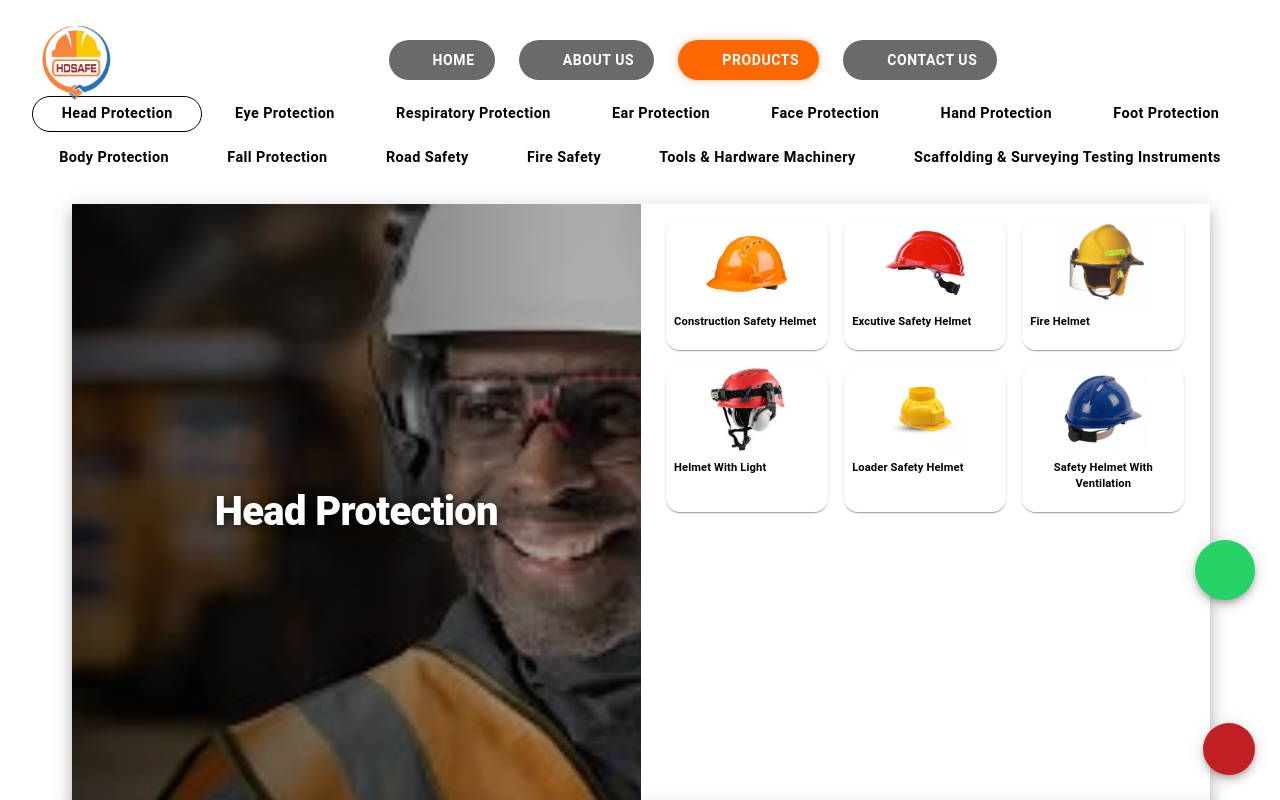
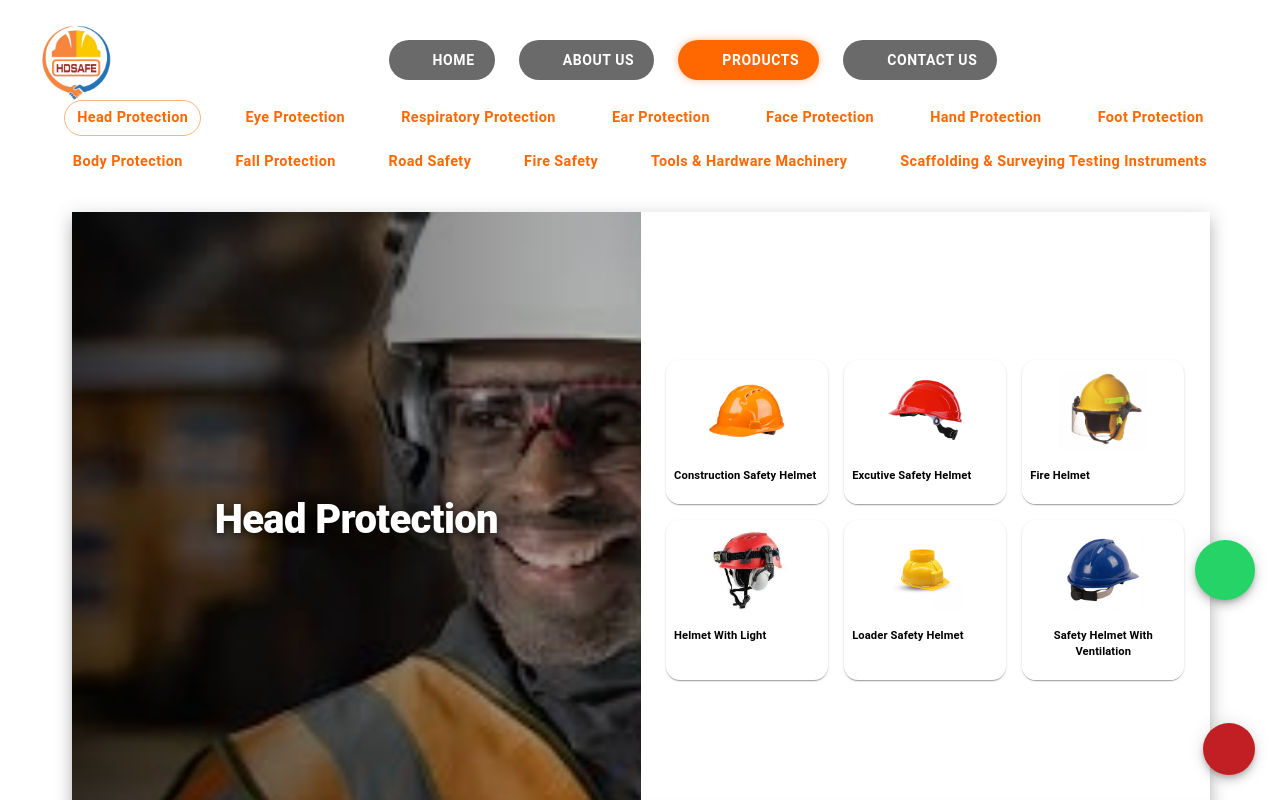
Before and after one commit to rajanalibabaa/HD_Safe, a React (Vite) app in the folder hd_safe/: page /products in a window 1280 px wide. Shown: the top 800 px of the page. Built offline with nearby package versions, Linux system fonts and the light colour scheme; some icons are missing.

Commit message:
product page

```diff
--- a/hd_safe/src/Components/ProductComponent/AllProductDatas.jsx
+++ b/hd_safe/src/Components/ProductComponent/AllProductDatas.jsx
@@ -68,7 +68,10 @@ const scrollToCategory = (categoryId) => {
            sx={{
   display: 'flex',
   flexDirection: { xs: 'column', lg: isEven ? 'row' : 'row-reverse' },
-              alignItems: { xs: 'flex-start', lg: 'flex-start' },
+
+  /* ✅ Center content properly */
+  alignItems: { xs: 'stretch', lg: 'center' },
+
   opacity: 0,
   animation: 'fadeInUp 0.8s ease-out forwards',
   animationDelay: `${index * 0.3}s`,
@@ -76,25 +79,28 @@ const scrollToCategory = (categoryId) => {
     from: { opacity: 0, transform: 'translateY(50px)' },
     to: { opacity: 1, transform: 'translateY(0)' },
   },
-              scrollMarginTop: '80px', // Adjust this based on your navbar height
+
+  scrollMarginTop: '80px',
   position: 'relative',
   transition: 'all 0.5s ease',
 
-              '&::before': {
-                content: '""',
-                display: 'grid',
-                position: 'absolute',
-                top: '-80px', // Matches scrollMarginTop
-                height: '100px',
-                width: '80%',
-                pointerEvents: 'none',
+  bgcolor: 'white',
+  boxShadow: 10,
+
+  /* ✅ RESPONSIVE WIDTH + CENTERING */
+  width: {
+    xs: '100%',
+    sm: '94%',
+    md: '92%',
+    lg: '90%',
   },
-              bgcolor:"white", boxShadow:10,
-              // borderRadius:10,
-              width:"90%",
-              ml:{xs:2.5, sm:2, md:8},
-              mb:-5
+
+  mx: { xs: 'auto', sm: 'auto', md: 'auto' }, // ✅ CENTER ON TABLET
+  ml: { lg: 8 }, // only desktop offset (optional)
+
+  mb: -5,
 }}
+
           >
             {/* Hero Image + Text Card */}
             <Box sx={{ flex: 1, width: '100%', maxWidth: { lg: '100%' }, }} >
--- a/hd_safe/src/Components/ProductComponent/ProductDataCard.jsx
+++ b/hd_safe/src/Components/ProductComponent/ProductDataCard.jsx
@@ -115,15 +115,15 @@ const ProductDataCard = ({
           overflowX: 'auto',
           overflowY: 'hidden',
           py: {
-            xs: 2,    // Mobile: 16px
+            xs: 1,    // Mobile: 16px
             sm: 3     // Tablet: 24px
           },
           px: {
-            xs: 2,    // Mobile: 16px
+            xs: 1,    // Mobile: 16px
             sm: 3     // Tablet: 24px
           },
           gap: {
-            xs: 2,    // Mobile: 16px gap
+            xs: 1,    // Mobile: 16px gap
             sm: 3     // Tablet: 24px gap
           },
           bgcolor: '#fafafa',
@@ -165,27 +165,28 @@ const ProductDataCard = ({
               },
             }}
           >
-            <Box sx={{
-              position: 'relative',
-              paddingTop: '75%',
-              overflow: 'hidden'
-            }}>
+           <Box
+  sx={{
+    height: 210,
+    display: 'flex',
+    alignItems: 'center',
+    justifyContent: 'center',
+    overflow: 'hidden',
+  }}
+>
   <CardMedia
     component="img"
     image={product.image}
     alt={product.name}
     loading="lazy"
     sx={{
-                  position: 'absolute',
-                  top: 0,
-                  left: 0,
-                  width: '100%',
-                  height: '100%',
-                  objectFit: 'cover',
-                  transition: 'transform 0.5s ease'
+      maxWidth: '80%',
+      maxHeight: '80%',
+      objectFit: 'contain',
     }}
   />
 </Box>
+
             <CardContent sx={{
               p: {
                 xs: 2,
@@ -196,6 +197,7 @@ const ProductDataCard = ({
                 sm: '20px !important'
               },
               bgcolor: 'white',
+              textAlign: 'center',
               flexGrow: 1,
               display: 'flex',
               flexDirection: 'column',
@@ -241,6 +243,9 @@ const ProductDataCard = ({
             lg: 2,      // Desktop: 16px
             xl: 2.5     // Large Desktop: 20px
           },
+
+    justifyContent: 'center',
+    alignItems: 'center',
           // bgcolor: '#fafafa',
           '&::-webkit-scrollbar': {
             width: {
@@ -267,14 +272,14 @@ const ProductDataCard = ({
           sx={{
             display: 'grid',
             gridTemplateColumns: {
-              md: 'repeat(3, 1fr)',   // Laptop: 3 columns
-              lg: 'repeat(3, 1fr)',   // Desktop: 2 columns
-              xl: 'repeat(3, 1fr)'    // Large Desktop: 3 columns
+              md: 'repeat(3, 1fr)',
+              lg: 'repeat(3, 1fr)',
+              xl: 'repeat(3, 1fr)'
             },
             gap: {
-              md: 2.5,    // Laptop: 20px
-              lg: 2,      // Desktop: 24px
-              xl: 3.5     // Large Desktop: 28px
+              md: 2.5,
+              lg: 2,
+              xl: 3.5
             },
           }}
         >
@@ -292,40 +297,37 @@ const ProductDataCard = ({
                 cursor: 'pointer',
                 '&:hover': {
                   transform: {
-                    md: 'translateY(-6px) scale(1.03)',
+                    md: 'translateY(-5px) scale(1)',
                     lg: 'translateY(-8px) scale(1.04)',
                     xl: 'translateY(-10px) scale(1.05)'
                   },
-                  boxShadow: {
-                    md: '0 15px 35px rgba(0,0,0,0.15)',
-                    lg: '0 20px 45px rgba(0,0,0,0.18)',
-                    xl: '0 25px 50px rgba(0,0,0,0.20)'
-                  },
+
                 },
               }}
             >
-              <Box sx={{
-                position: 'relative',
-                paddingTop: '53%',
-                overflow: 'hidden'
-              }}>
+            <Box
+  sx={{
+    height: 100,
+    display: 'flex',
+    alignItems: 'center',
+    justifyContent: 'center',
+    overflow: 'hidden',
+  }}
+>
   <CardMedia
     component="img"
     image={product.image}
     alt={product.name}
     loading="lazy"
     sx={{
-                    position: 'absolute',
-                    top: 0,
-                    left: 0,
-                    width: '100%',
-                    height: '100%',
+      maxWidth: '80%',
+      maxHeight: '80%',
       objectFit: 'contain',
-                    transition: 'transform 0.5s ease'
-
     }}
   />
 </Box>
+
+
               <CardContent sx={{
                 p: {
                   md: 2,
@@ -344,6 +346,7 @@ const ProductDataCard = ({
                   fontWeight={600}
                   color="text.primary"
                   sx={{
+                    textAlign: 'center',
                     fontSize: {
                       md: '0.875rem',
                       lg: '0.7rem',
@@ -351,7 +354,6 @@ const ProductDataCard = ({
                     },
                     display: '-webkit-box',
                     WebkitLineClamp: 2,
-                    // WebkitBoxOrient: 'vertical',
                     overflow: 'hidden',
                     textOverflow: 'ellipsis',
                     textAlign:'center'
--- a/hd_safe/src/Components/ProductComponent/ServiceNavBar.jsx
+++ b/hd_safe/src/Components/ProductComponent/ServiceNavBar.jsx
@@ -2,21 +2,21 @@ import React, { useState } from 'react';
 import {
   Box,
   Button,
-  Fab,
   Typography,
   IconButton,
   Drawer,
   useMediaQuery,
   useTheme,
 } from '@mui/material';
-import KeyboardArrowUpIcon from '@mui/icons-material/KeyboardArrowUp';
 import CloseIcon from '@mui/icons-material/Close';
+import FilterAltOutlinedIcon from '@mui/icons-material/FilterAltOutlined';
+
+/* ===================== DESKTOP NAVBAR (UNCHANGED UI) ===================== */
 
 const DesktopNavBar = ({ buttonLabels, scrollToSection }) => {
   const [activeCategory, setActiveCategory] = useState(1);
 
   const handleCategoryClick = (categoryId, label) => {
-    console.log(`Category clicked: ${label} (ID: ${categoryId})`);
     setActiveCategory(categoryId);
     scrollToSection?.(categoryId);
   };
@@ -29,54 +29,39 @@ const DesktopNavBar = ({ buttonLabels, scrollToSection }) => {
       sx={{
         width: '100%',
         px: { xs: 1, lg: 4 },
-        py: 2,
+        minHeight: 120,
         bgcolor: '#ffffff7e',
-        position: 'static',
-        top: 62,
+        display: 'flex',
+        alignItems: 'center',
+        justifyContent: 'center',
         zIndex: 1100,
-        boxSizing: 'border-box',
-        display: 'flex',
-        flexDirection: 'column',
-        alignItems: 'center',
       }}
     >
-      {/* First Row - Full width, evenly distributed */}
-      <Box sx={{
+      <Box sx={{ width: '100%' }}>
+        {/* First Row */}
+        <Box
+          sx={{
             display: 'flex',
             width: '100%',
             justifyContent: 'space-evenly',
             alignItems: 'center',
-        gap: 0.5,
             mb: 1,
-        flexWrap: 'nowrap',
-      }}>
+          }}
+        >
           {firstRowLabels.map((label, index) => {
             const categoryId = index + 1;
             return (
               <Button
-              key={`${label}-${index}`}
+                key={index}
                 variant={activeCategory === categoryId ? 'outlined' : 'text'}
-              color="black"
                 onClick={() => handleCategoryClick(categoryId, label)}
                 sx={{
-                flex: '1 1 auto',
-                minWidth: 'fit-content',
-                maxWidth: '100%',
                   height: 36,
-                whiteSpace: 'nowrap',
                   px: 1.5,
+                  borderRadius: '25px',
                   fontWeight: activeCategory === categoryId ? 700 : 600,
-                borderRadius: '25px',
                   textTransform: 'none',
-                fontSize: '0.90rem',
-                // boxShadow: activeCategory === categoryId ? 4 : 1,
-                // border: activeCategory === categoryId ? 'none' : '2px solid',
-                // borderColor: 'primary.main',
-                // transition: 'all 0.3s ease',
-                // '&:hover': {
-                //   boxShadow: 5,
-                //   transform: 'translateY(-1px)',
-                // },
+                  fontSize: '0.9rem',
                 }}
               >
                 {label}
@@ -85,42 +70,29 @@ const DesktopNavBar = ({ buttonLabels, scrollToSection }) => {
           })}
         </Box>
 
-      {/* Second Row - Full width, evenly distributed */}
-      <Box sx={{
+        {/* Second Row */}
+        <Box
+          sx={{
             display: 'flex',
             width: '100%',
             justifyContent: 'space-evenly',
             alignItems: 'center',
-        gap: 0.5,
-        flexWrap: 'nowrap',
-      }}>
+          }}
+        >
           {secondRowLabels.map((label, index) => {
             const categoryId = firstRowLabels.length + index + 1;
             return (
               <Button
-              key={`${label}-${firstRowLabels.length + index}`}
+                key={index}
                 variant={activeCategory === categoryId ? 'outlined' : 'text'}
-              color="black"
                 onClick={() => handleCategoryClick(categoryId, label)}
                 sx={{
-                flex: '1 1 auto',
-                minWidth: 'fit-content',
-                maxWidth: '100%',
                   height: 36,
-                whiteSpace: 'nowrap',
                   px: 1.5,
+                  borderRadius: '25px',
                   fontWeight: activeCategory === categoryId ? 700 : 600,
-                borderRadius: '25px',
                   textTransform: 'none',
-                fontSize: '0.90rem',
-                // boxShadow: activeCategory === categoryId ? 4 : 1,
-                // border: activeCategory === categoryId ? 'none' : '2px solid',
-                // borderColor: 'primary.main',
-                // transition: 'all 0.3s ease',
-                // '&:hover': {
-                //   boxShadow: 5,
-                //   transform: 'translateY(-1px)',
-                // },
+                  fontSize: '0.9rem',
                 }}
               >
                 {label}
@@ -129,120 +101,117 @@ const DesktopNavBar = ({ buttonLabels, scrollToSection }) => {
           })}
         </Box>
       </Box>
+    </Box>
   );
 };
 
-// === MobileDrawer Component ===
-const MobileDrawer = ({ buttonLabels, drawerOpen, setDrawerOpen, scrollToSection }) => {
-  const [activeCategory, setActiveCategory] = useState(1);
 
-  const handleCategoryClick = (categoryId, label) => {
-    console.log(`Category clicked: ${label} (ID: ${categoryId})`);
-    setActiveCategory(categoryId);
-    scrollToSection?.(categoryId);
-    setDrawerOpen(false);
-  };
-
-  return (
-    <>
-      <Fab
-        color="primary"
-        aria-label="open categories"
-        onClick={() => setDrawerOpen(true)}
+const MobileFilterBar = ({ onOpen }) => (
+  <Box
     sx={{
-          position: 'fixed',
-          bottom: { xs: 20, sm: 30 },
-          left: '50%',
-          transform: 'translateX(-50%)',
-          zIndex: 1300,
-          width: { xs: 56, sm: 64 },
-          height: { xs: 56, sm: 64 },
-          boxShadow: 6,
-          '&:hover': { transform: 'translateX(-50%) scale(1.1)', boxShadow: 10 },
-          transition: 'all 0.3s ease',
+      position: 'sticky',
+      top: 64,
+      zIndex: 1200,
+      bgcolor: '#fff',
+      px: 2,
+      py: 1,
+      display: 'flex',
+      justifyContent: 'space-between',
+      alignItems: 'center',
+      boxShadow: '0 2px 6px rgba(0,0,0,0.08)',
     }}
   >
-        <KeyboardArrowUpIcon sx={{ fontSize: { xs: 28, sm: 32 } }} />
-      </Fab>
+    <Typography fontWeight={700} sx={{fontSize:"30px"}}>Products</Typography>
 
+    <Button
+      variant="outlined"
+      startIcon={<FilterAltOutlinedIcon />}
+      onClick={onOpen}
+      sx={{
+        borderRadius: 2,
+        textTransform: 'none',
+        fontWeight: 600,
+      }}
+    >
+      Filter
+    </Button>
+  </Box>
+);
+
+/* ===================== MOBILE FILTER PANEL ===================== */
+
+const MobileFilterPanel = ({
+  open,
+  onClose,
+  buttonLabels,
+  scrollToSection,
+}) => {
+  return (
     <Drawer
-        anchor="bottom"
-        open={drawerOpen}
-        onClose={() => setDrawerOpen(false)}
+      anchor="right"
+      open={open}
+      onClose={onClose}
       PaperProps={{
         sx: {
-            borderTopLeftRadius: 24,
-            borderTopRightRadius: 24,
-            maxHeight: '85vh',
+          width: '85%',
+          maxWidth: 320,
+          px: 2,
           py: 2,
-            px: 2,
-            bgcolor: 'background.paper',
         },
       }}
     >
-        <Box sx={{ display: 'flex', justifyContent: 'space-between', alignItems: 'center', px: 2, mb: 2 }}>
-          <Typography variant="h6" fontWeight={700} color="primary">
-            All Categories
-          </Typography>
-          <IconButton onClick={() => setDrawerOpen(false)}>
+      {/* Header */}
+      <Box
+        sx={{
+          display: 'flex',
+          justifyContent: 'space-between',
+          alignItems: 'center',
+          mb: 2,
+        }}
+      >
+        <Typography fontWeight={700}>Filter</Typography>
+        <IconButton onClick={onClose}>
           <CloseIcon />
         </IconButton>
       </Box>
 
+      {/* Category List */}
+      <Typography fontWeight={600} mb={1}>
+        Categories
+      </Typography>
+
+      <Box>
+        {buttonLabels.map((label, index) => (
           <Box
+            key={index}
+            onClick={() => {
+              scrollToSection?.(index + 1);
+              onClose();
+            }}
             sx={{
-            display: 'grid',
-            gridTemplateColumns: 'repeat(2, 1fr)',
-            gap: 2,
-            px: 2,
-            pb: 10,
-            overflowY: 'auto',
-            maxHeight: '70vh',
-            '&::-webkit-scrollbar': { width: '6px' },
-            '&::-webkit-scrollbar-track': { background: '#f1f1f1', borderRadius: '10px' },
-            '&::-webkit-scrollbar-thumb': { background: '#c1c1c1', borderRadius: '10px' },
-          }}
-        >
-          {buttonLabels.map((label, index) => {
-            const categoryId = index + 1;
-            return (
-              <Button
-                key={index}
-                variant={activeCategory === categoryId ? 'contained' : 'outlined'}
-                color="primary"
-                onClick={() => handleCategoryClick(categoryId, label)}
-                sx={{
-                  height: { xs: 70, sm: 80 },
-                  borderRadius: 3,
-                  fontWeight: activeCategory === categoryId ? 700 : 600,
-                  fontSize: { xs: '0.75rem', sm: '0.85rem' },
-                  textTransform: 'none',
-                  boxShadow: activeCategory === categoryId ? 3 : 1,
-                  border: activeCategory === categoryId ? 'none' : '2px solid',
-                  borderColor: 'primary.main',
+              py: 1.3,
+              borderBottom: '1px solid #eee',
+              cursor: 'pointer',
+              fontSize: '0.95rem',
               '&:hover': {
-                    boxShadow: 5,
-                    transform: 'translateY(-2px)',
-                    bgcolor: activeCategory === categoryId ? 'primary.dark' : 'primary.light',
+                color: 'primary.main',
               },
-                  transition: 'all 0.3s ease',
             }}
           >
             {label}
-              </Button>
-            );
-          })}
+          </Box>
+        ))}
       </Box>
     </Drawer>
-    </>
   );
 };
 
-// === Main ServiceNavBar Component ===
+/* ===================== MAIN COMPONENT ===================== */
+
 const ServiceNavBar = ({ scrollToSection }) => {
   const theme = useTheme();
   const isDesktop = useMediaQuery(theme.breakpoints.up('lg'));
-  const [drawerOpen, setDrawerOpen] = useState(false);
+  const [filterOpen, setFilterOpen] = useState(false);
 
   const buttonLabels = [
     'Head Protection',
@@ -263,14 +232,21 @@ const ServiceNavBar = ({ scrollToSection }) => {
   return (
     <>
       {isDesktop ? (
-        <DesktopNavBar buttonLabels={buttonLabels} scrollToSection={scrollToSection} />
-      ) : (
-        <MobileDrawer
+        <DesktopNavBar
           buttonLabels={buttonLabels}
-          drawerOpen={drawerOpen}
-          setDrawerOpen={setDrawerOpen}
           scrollToSection={scrollToSection}
         />
+      ) : (
+        <>
+          <MobileFilterBar onOpen={() => setFilterOpen(true)} />
+
+          <MobileFilterPanel
+            open={filterOpen}
+            onClose={() => setFilterOpen(false)}
+            buttonLabels={buttonLabels}
+            scrollToSection={scrollToSection}
+          />
+        </>
       )}
     </>
   );
```
Lines whose indentation alone changed are shown as unchanged.
